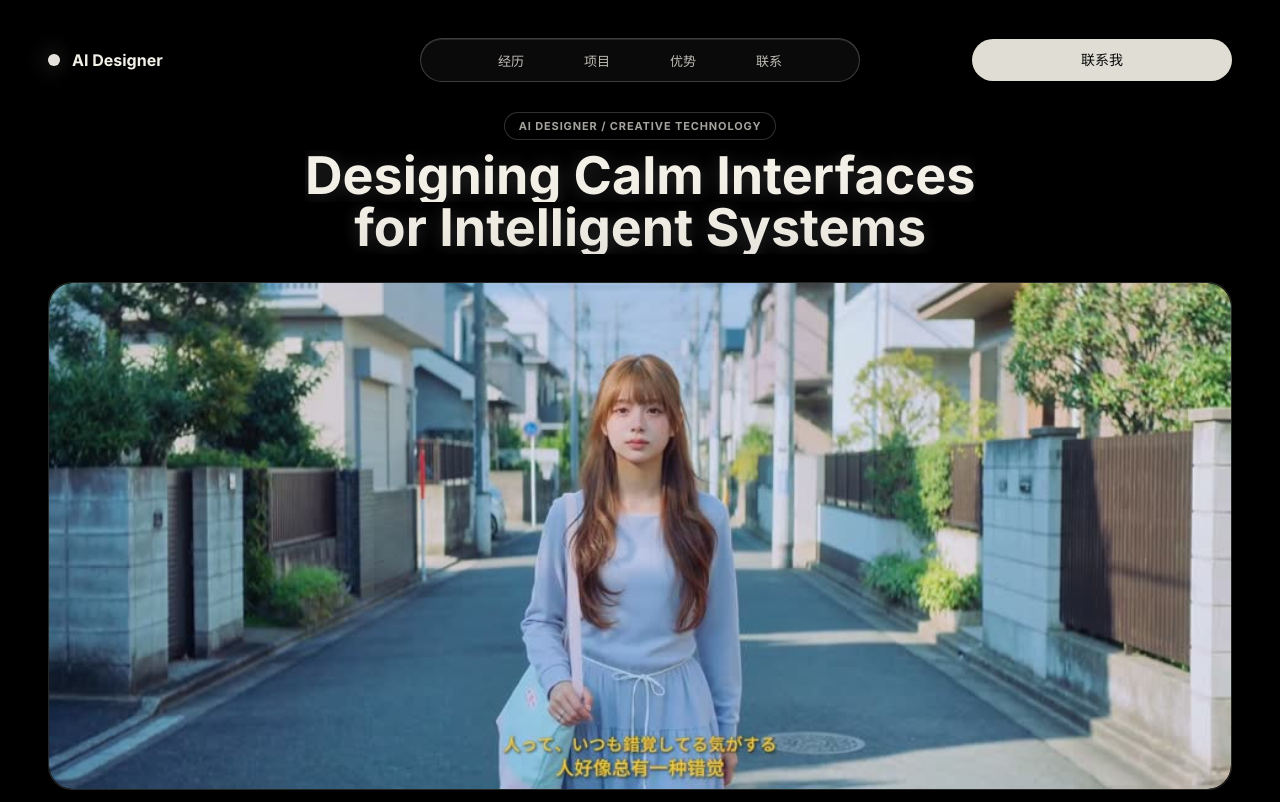
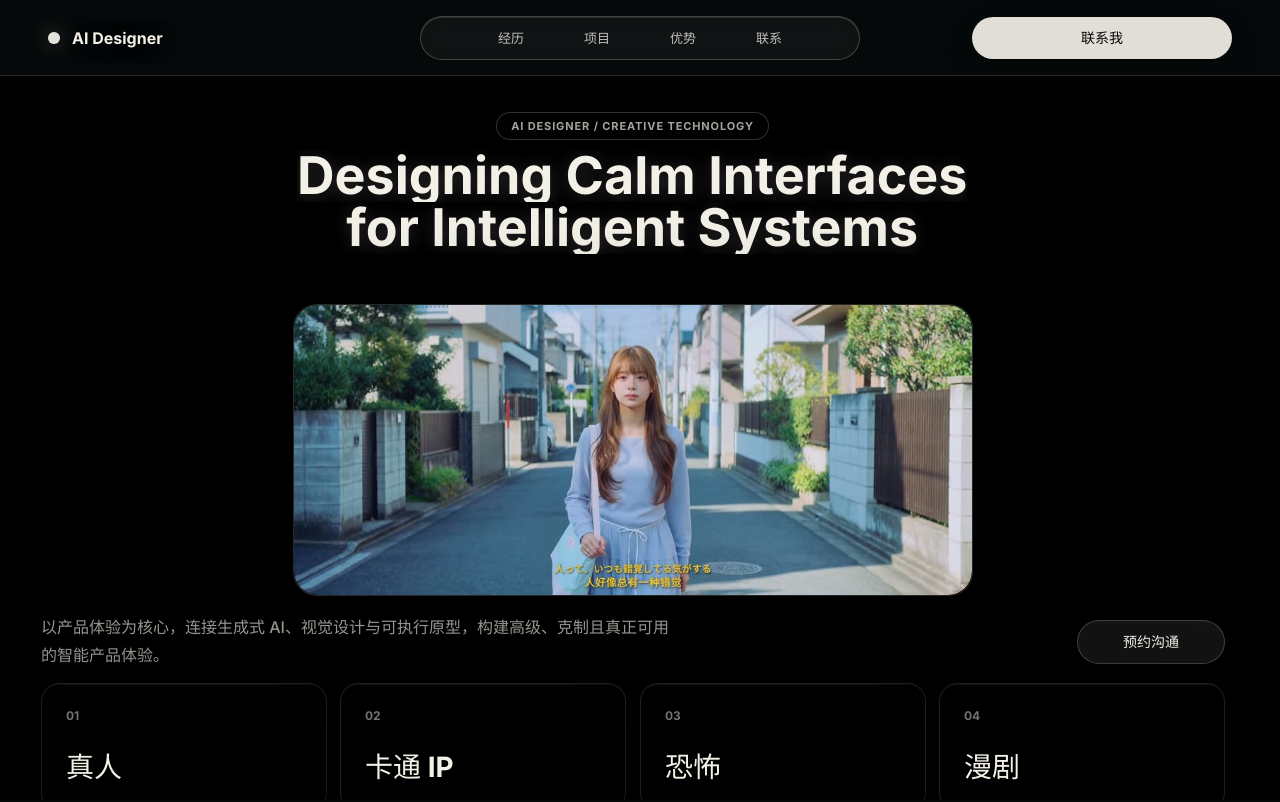
Before and after one commit to 13687950156a-arch/ai-, a React (Vite) app: page / in a window 1280 px wide. Shown: the top 802 px of the page. Built offline with nearby package versions, Linux system fonts and the light colour scheme.

Commit message:
Fix independent navigation layout

```diff
--- a/src/main.jsx
+++ b/src/main.jsx
@@ -186,6 +186,7 @@ function PortfolioMotion() {
 
         const gsap = gsapModule.default;
         const ScrollTrigger = scrollTriggerModule.ScrollTrigger;
+        const scrollContainer = document.querySelector(".siteScroll");
         gsap.registerPlugin(ScrollTrigger);
 
         context = gsap.context(() => {
@@ -237,7 +238,11 @@ function PortfolioMotion() {
 
             if (title) {
               gsap.from(title, {
-                scrollTrigger: { trigger: section, start: "top 72%" },
+                scrollTrigger: {
+                  trigger: section,
+                  start: "top 72%",
+                  scroller: scrollContainer,
+                },
                 y: 150,
                 autoAlpha: 0,
                 scaleY: 0.66,
@@ -250,7 +255,11 @@ function PortfolioMotion() {
 
             if (cards.length) {
               gsap.from(cards, {
-                scrollTrigger: { trigger: section, start: "top 64%" },
+                scrollTrigger: {
+                  trigger: section,
+                  start: "top 64%",
+                  scroller: scrollContainer,
+                },
                 y: 86,
                 autoAlpha: 0,
                 clipPath: "inset(0 0 22% 0 round 28px)",
@@ -275,10 +284,12 @@ function PortfolioMotion() {
                   start: "top bottom",
                   end: "bottom top",
                   scrub: 0.8,
+                  scroller: scrollContainer,
                 },
               },
             );
           });
+          ScrollTrigger.refresh();
         });
       })
       .catch(() => {});
@@ -297,7 +308,6 @@ function App() {
   const [modalProject, setModalProject] = React.useState(null);
   const [loadHeroVideo, setLoadHeroVideo] = React.useState(false);
   const [heroVideoLoaded, setHeroVideoLoaded] = React.useState(false);
-  const [isNavPinned, setIsNavPinned] = React.useState(false);
 
   React.useEffect(() => {
     if (window.location.hash) return undefined;
@@ -306,8 +316,9 @@ function App() {
     window.history.scrollRestoration = "manual";
     let delayedReset;
     const resetScroll = () => {
-      window.scrollTo(0, 0);
-      delayedReset = window.setTimeout(() => window.scrollTo(0, 0), 120);
+      const scrollContainer = document.querySelector(".siteScroll");
+      scrollContainer?.scrollTo(0, 0);
+      delayedReset = window.setTimeout(() => scrollContainer?.scrollTo(0, 0), 120);
     };
 
     const frame = window.requestAnimationFrame(resetScroll);
@@ -355,31 +366,10 @@ function App() {
     };
   }, [modalProject]);
 
-  React.useEffect(() => {
-    const updateNavPinned = () => {
-      const experienceSection = document.getElementById("experience");
-      if (!experienceSection) return;
-
-      setIsNavPinned(experienceSection.getBoundingClientRect().top <= 92);
-    };
-
-    updateNavPinned();
-    window.addEventListener("scroll", updateNavPinned, { passive: true });
-    window.addEventListener("resize", updateNavPinned);
-
-    return () => {
-      window.removeEventListener("scroll", updateNavPinned);
-      window.removeEventListener("resize", updateNavPinned);
-    };
-  }, []);
-
   return (
-    <main className={isNavPinned ? "hasPinnedNav" : ""}>
-      <CursorGlow />
-      <PortfolioMotion />
-
-      <section className="hero" id="home">
-        <nav className={`nav shell ${isNavPinned ? "isPinned" : ""}`} aria-label="主导航">
+    <div className="siteFrame">
+      <header className="siteHeader">
+        <nav className="nav shell" aria-label="主导航">
           <a className="brand" href="#home">
             <span className="brandMark" />
             AI Designer
@@ -394,6 +384,13 @@ function App() {
             联系我
           </a>
         </nav>
+      </header>
+
+      <main className="siteScroll">
+        <CursorGlow />
+        <PortfolioMotion />
+
+        <section className="hero" id="home">
 
         <div className="heroInner shell">
           <div className="heroTitleBlock">
@@ -449,7 +446,7 @@ function App() {
             ))}
           </div>
         </div>
-      </section>
+        </section>
 
       <section className="experience section motionSection" id="experience">
         <div className="shell experienceShowcase">
@@ -637,7 +634,8 @@ function App() {
           </div>
         </div>
       ) : null}
-    </main>
+      </main>
+    </div>
   );
 }
 
--- a/src/styles.css
+++ b/src/styles.css
@@ -1,6 +1,7 @@
 :root {
   --cursor-x: 50vw;
   --cursor-y: 50vh;
+  --site-header-height: 76px;
   color: #f3f0e8;
   background: #070808;
   font-family:
@@ -15,14 +16,20 @@
 }
 
 html {
+  height: 100%;
   scroll-behavior: smooth;
 }
 
 body {
+  height: 100%;
   position: relative;
   margin: 0;
-  overflow-x: hidden;
+  overflow: hidden;
   background: #000;
+}
+
+#root {
+  height: 100%;
 }
 
 body.hasVideoModal {
@@ -104,12 +111,46 @@ video {
   margin: 0 auto;
 }
 
+.siteFrame {
+  display: grid;
+  grid-template-rows: var(--site-header-height) minmax(0, 1fr);
+  width: 100%;
+  height: 100dvh;
+  min-height: 0;
+  background: #000;
+}
+
+.siteHeader {
+  position: relative;
+  z-index: 90;
+  display: flex;
+  align-items: center;
+  min-height: var(--site-header-height);
+  border-bottom: 1px solid rgba(243, 240, 232, 0.14);
+  background: rgba(8, 12, 12, 0.78);
+  backdrop-filter: blur(22px) saturate(145%);
+  box-shadow: 0 12px 32px rgba(0, 0, 0, 0.22);
+}
+
+.siteScroll {
+  min-height: 0;
+  overflow-x: hidden;
+  overflow-y: auto;
+  overscroll-behavior-y: contain;
+  scroll-behavior: smooth;
+  scrollbar-gutter: stable;
+}
+
+.siteScroll > section {
+  scroll-margin-top: 18px;
+}
+
 .hero {
   position: relative;
-  min-height: 100vh;
-  overflow: hidden;
+  min-height: 0;
+  overflow: visible;
   isolation: isolate;
-  padding: 0;
+  padding: 0 0 34px;
   background: #000;
 }
 
@@ -158,9 +199,9 @@ video {
   display: flex;
   align-items: center;
   justify-content: center;
-  width: min(1600px, calc(100vw - 96px));
-  aspect-ratio: 16 / 9;
-  margin: 30px auto 0;
+  width: min(1600px, calc(100vw - 96px), max(680px, calc(233dvh - 1220px)));
+  aspect-ratio: 1103 / 473;
+  margin: 24px auto 0;
   padding: 0;
   overflow: hidden;
   border: 0;
@@ -193,36 +234,19 @@ video {
 }
 
 .nav {
-  position: absolute;
-  top: 34px;
-  left: 50%;
-  z-index: 20;
+  position: relative;
+  z-index: 1;
   display: flex;
   align-items: center;
   justify-content: space-between;
-  height: 52px;
+  height: var(--site-header-height);
   padding: 0;
-  transform: translateX(-50%);
+  transform: none;
   transition:
     background 0.28s ease,
     border-color 0.28s ease,
     box-shadow 0.28s ease,
     padding 0.28s ease;
-}
-
-.nav.isPinned {
-  position: fixed;
-  top: 16px;
-  z-index: 90;
-  height: 60px;
-  padding: 0 12px;
-  border: 1px solid rgba(243, 240, 232, 0.16);
-  border-radius: 18px;
-  background: rgba(8, 12, 12, 0.72);
-  backdrop-filter: blur(22px) saturate(145%);
-  box-shadow:
-    0 16px 40px rgba(0, 0, 0, 0.3),
-    inset 0 1px 0 rgba(255, 255, 255, 0.1);
 }
 
 .brand,
@@ -304,8 +328,8 @@ video {
   flex-direction: column;
   align-items: center;
   justify-content: flex-start;
-  min-height: 100vh;
-  padding: 112px 42px 52px;
+  min-height: 0;
+  padding: 42px 0 28px;
   text-align: center;
 }
 
@@ -1580,9 +1604,9 @@ video {
 
   .heroInner {
     min-height: auto;
-    padding-top: 112px;
+    padding-top: 36px;
     padding-right: 0;
-    padding-bottom: 56px;
+    padding-bottom: 28px;
     padding-left: 0;
   }
 
@@ -1598,10 +1622,7 @@ video {
   }
 
   .heroVideoStage {
-    width: min(1700px, calc(100vw - 96px));
-    height: auto;
-    aspect-ratio: 1103 / 473;
-    margin-top: 0;
+    margin-top: 22px;
     border: 1px solid rgba(243, 240, 232, 0.16);
     border-radius: 24px;
   }
@@ -1624,6 +1645,10 @@ video {
 }
 
 @media (max-width: 900px) {
+  :root {
+    --site-header-height: 62px;
+  }
+
   .shell,
   .heroVideoStage,
   .heroStatement,
@@ -1632,15 +1657,7 @@ video {
   }
 
   .nav {
-    top: 16px;
     width: calc(100vw - 32px);
-  }
-
-  .nav.isPinned {
-    top: 12px;
-    height: 44px;
-    padding: 0 12px;
-    border-radius: 14px;
   }
 
   .brand {
@@ -1655,7 +1672,7 @@ video {
 
   .heroInner {
     min-height: auto;
-    padding: 76px 16px 44px;
+    padding: 28px 16px 36px;
   }
 
   .heroVideoStage {
```
